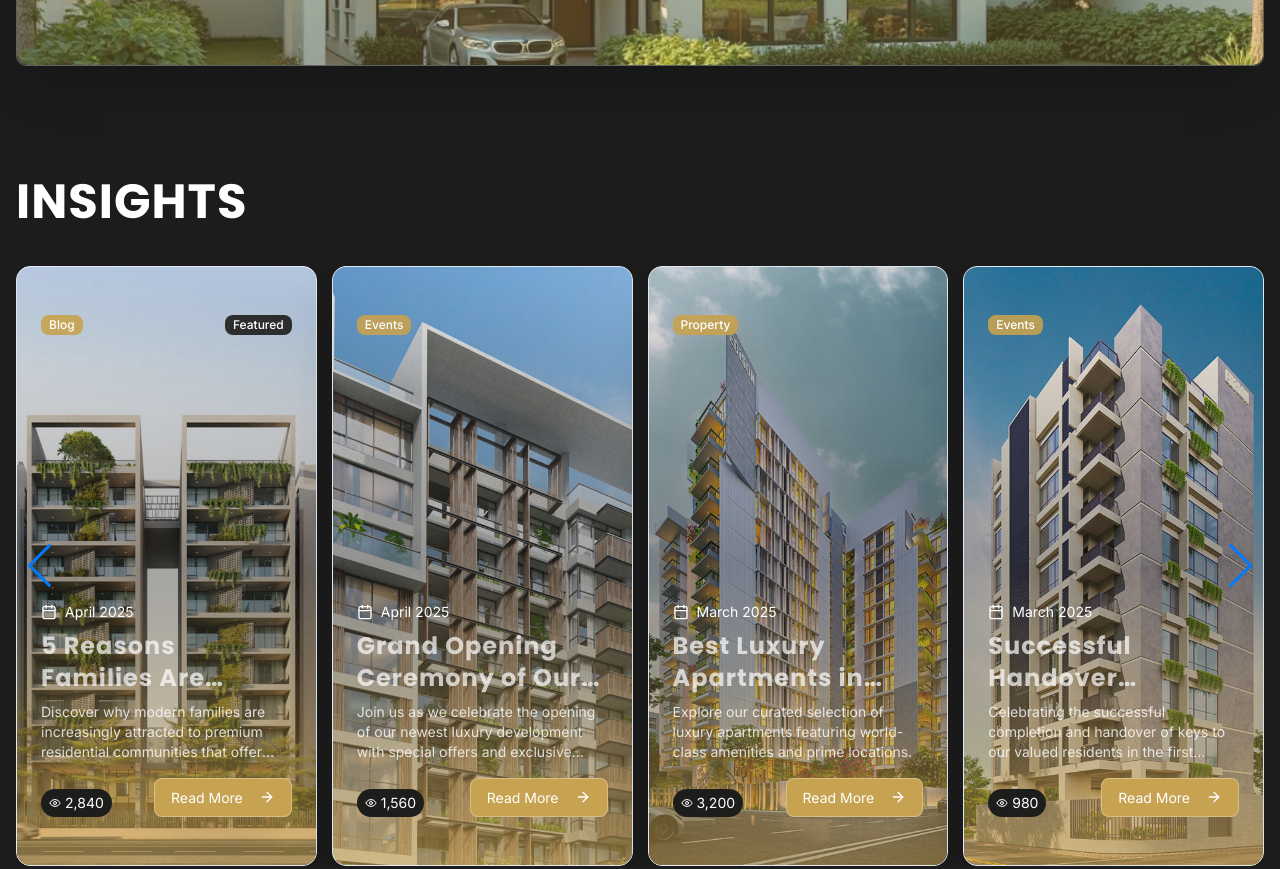
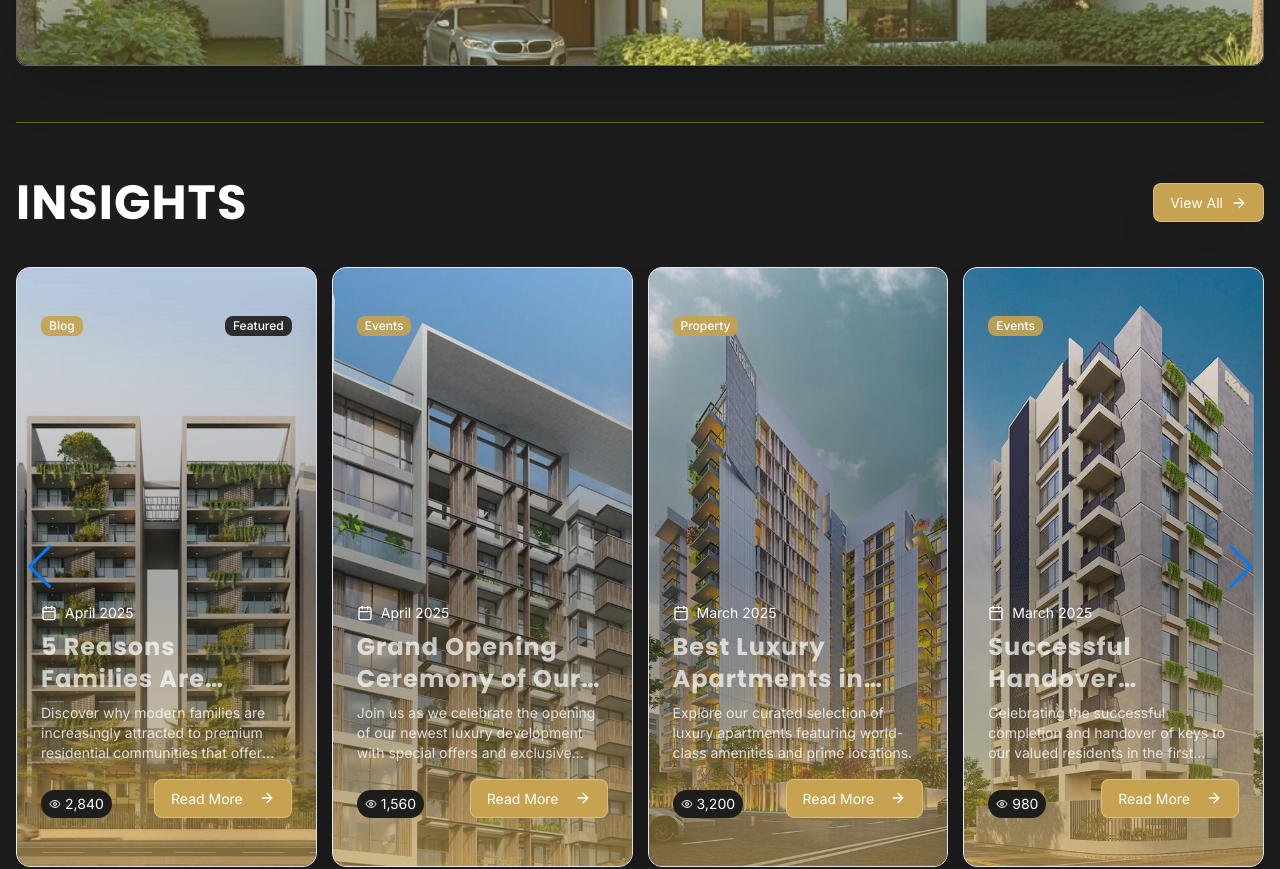
Before and after one commit to FayzulIslamFaisal/promise-holding-properties, a Next.js app: page / in a window 1280 px wide. Shown: the part 1380-2249 px from the top of the page. Built offline with nearby package versions, Linux system fonts and the light colour scheme.

Commit message:
added to a animate pluse

```diff
--- a/src/components/home-page/InsightCard.tsx
+++ b/src/components/home-page/InsightCard.tsx
@@ -92,7 +92,7 @@ export const InsightCard: React.FC<InsightCardProps> = ({
             className="btn-glow-accent"
           >
             <span className="mr-2">Read More</span>
-            <ArrowRight className="w-4 h-4 transition-transform duration-300 group-hover/button:translate-x-1" />
+            <ArrowRight className="w-4 h-4 transition-transform duration-300 group-hover/button:translate-x-1 animate-pulse" />
           </Link>
         </div>
       </div>
--- a/src/components/home-page/InsightsSection.tsx
+++ b/src/components/home-page/InsightsSection.tsx
@@ -4,6 +4,8 @@ import { Swiper, SwiperSlide } from 'swiper/react';
 import 'swiper/css';
 import 'swiper/css/navigation';
 import { Navigation } from 'swiper/modules';
+import Link from 'next/link';
+import { ArrowRight } from 'lucide-react';
 
 const insightsData = [
   {
@@ -113,12 +115,22 @@ const insightsData = [
 
 export const InsightsSection: React.FC = () => {
   return (
-    <section className="py-14">
-      <div className="container mx-auto px-4">
-        <div className="mb-6 lg:mb-10">
+    <section className="px-4">
+      <div className="container mx-auto py-14">
+        <div className="mb-6 lg:mb-10 flex items-center justify-between">
           <h2 className="text-4xl lg:text-5xl font-bold text-[var(--custom-text-white)]">
             INSIGHTS
           </h2>
+          <div className="">
+            <Link
+              href="/insights"
+              className="btn-glow-accent flex items-center gap-2"
+            >
+              <span>View All</span>
+              <ArrowRight className="w-4 h-4 transition-transform duration-300 group-hover:translate-x-1 animate-pulse" />
+            </Link>
+          </div>
+
         </div>
 
         <Swiper
--- a/src/components/home-page/ProjectVideoThumbnail .tsx
+++ b/src/components/home-page/ProjectVideoThumbnail .tsx
@@ -10,8 +10,8 @@ const ProjectVideoThumbnail = () => {
 
   return (
     <>
-      <section className="py-14">
-        <div className="container mx-auto px-4 group">
+      <section className="px-4">
+        <div className="container mx-auto  group py-14 border-b border-[var(--custom-bg-accent)]/50">
           <div className="text-center text-[var(--custom-text-white)]">
             <h1 className="text-2xl md:text-3xl lg:text-5xl font-extrabold mb-6 lg:mb-10">
               Explore Our Promise Assets Projects
```
